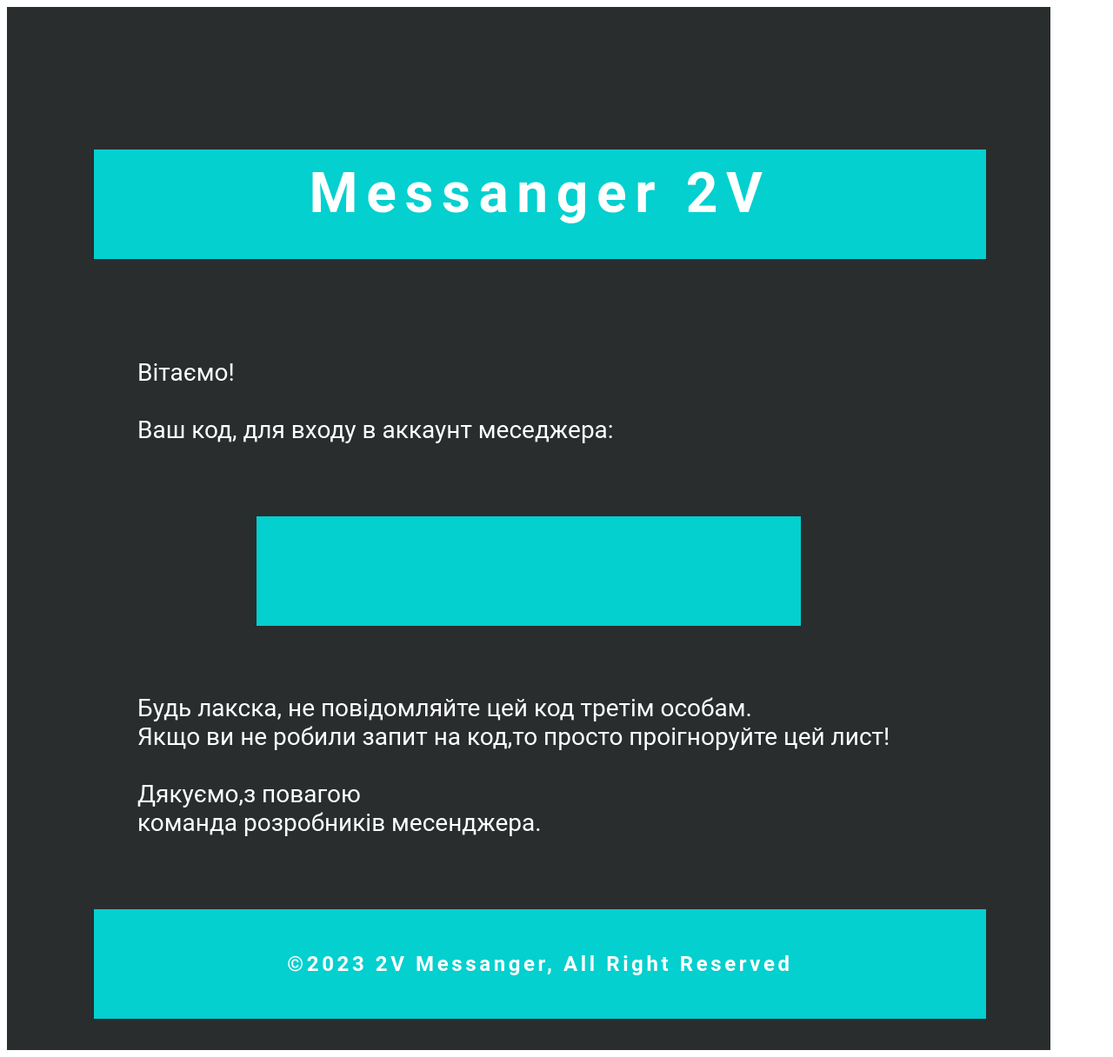
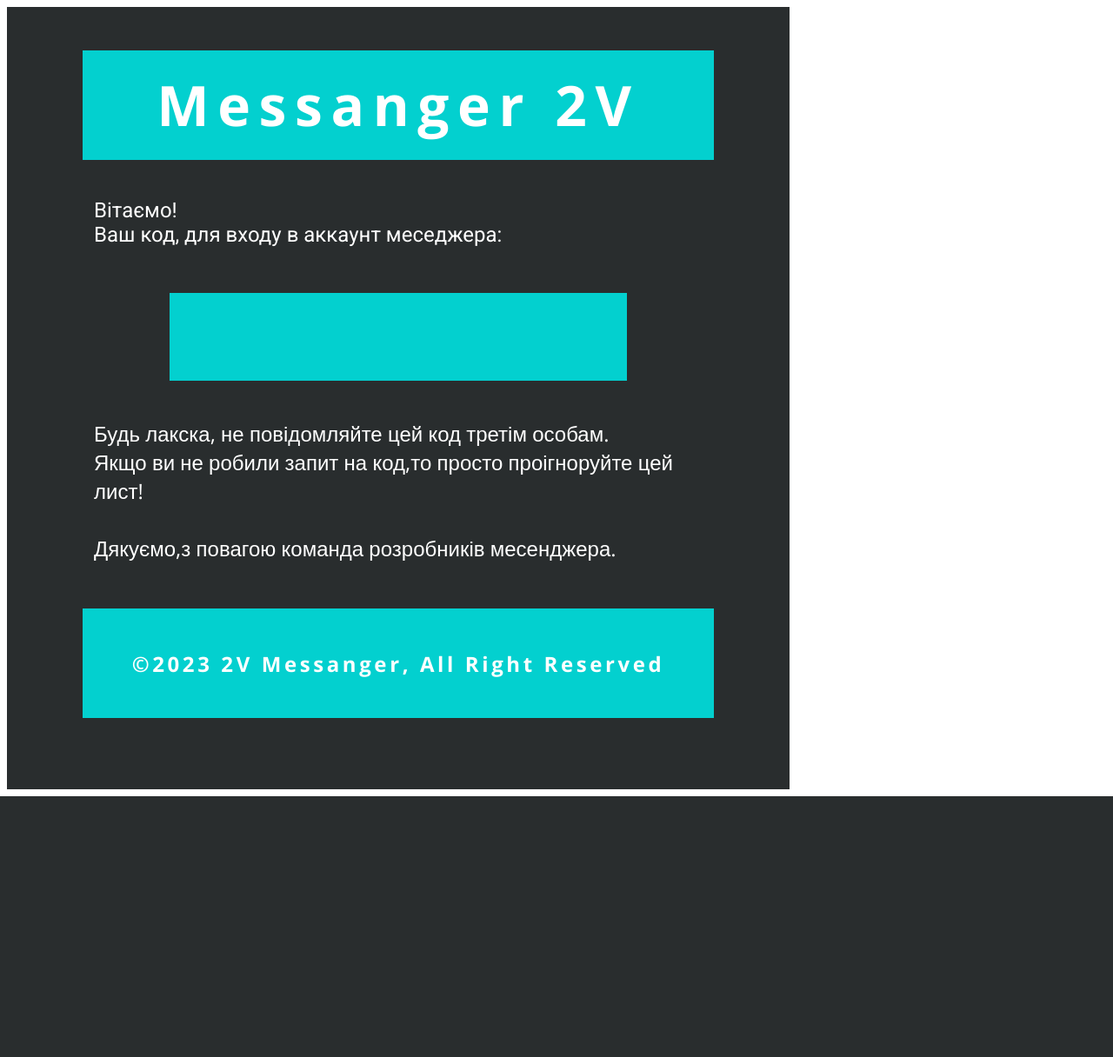
Before and after one commit to Valg1s/Messanger, a Django app: template templates/mail.html in a window 1280 px wide. Shown: the whole page at 87% size. After the commit the page ends 916 px from the top, so only its background shows below. Run offline with Django 4.2, Linux system fonts and the light colour scheme; the template is opened without the code that fills it, so the values that code supplies are empty.

Commit message:
Add tiny style to settings-form and rebuild mail patern

```diff
--- a/templates/mail.html
+++ b/templates/mail.html
@@ -1,57 +1,61 @@
 <!DOCTYPE html>
 <html lang="ua">
+
 <head>
   <meta charset="UTF-8">
   <meta name="viewport" content="width=device-width, initial-scale=1.0">
   <title>Document</title>
+  <link rel="preconnect" href="https://fonts.googleapis.com">
+  <link rel="preconnect" href="https://fonts.gstatic.com" crossorigin>
+  <link href="https://fonts.googleapis.com/css2?family=Open+Sans:wght@400;700&family=Roboto:wght@400;700&display=swap" rel="stylesheet">
 </head>
+
 <body>
-    <div style="width: 1000px;height: 1000px;background-color: #292D2E; padding: 100px;">
-        <div style = "height: 100%; width: 100%;">
-            <p style="width: 100%;height: 100px;background: #03D0CF;color: #FFF;
-            font-family: Roboto;
+  <div style="width: 800px;height: 800px;background-color: #292D2E; padding: 50px; font-family: 'Open Sans', sans-serif;">
+    <div style="height: 100%; width: 100%;">
+      <p style="width: 700px;height: 100px;background: #03D0CF;color: #FFF;
             font-size: 64px;
             font-style: normal;
             font-weight: 700;
-            line-height: normal;
-            letter-spacing: 9.6px; color: #FFF; text-align: center;padding: 13px;">Messanger 2V</p>
-            <p style="width: 100%;padding: 50px; color: #FFF;
-            font-family: Roboto;
-            font-size: 28px;
+            line-height: 100px;
+            letter-spacing: 9.6px; color: #FFF; text-align: center;padding: 13px; margin: 0 auto;">Messanger 2V</p>
+      <p style="width: 700px;padding: 20px; color: #FFF; font-family: 'Roboto';
+            font-size: 24px;
             font-style: normal;
             font-weight: 400;
             line-height: normal;
-            margin-bottom: 33px;">
-                Вітаємо!<br><br>
+            margin: 24px auto 33px;">
+        Вітаємо!<br>
         Ваш код, для входу в аккаунт меседжера:
       </p>
-            <p style="width: 600px;height: 100px;background: #03D0CF;color: #FFF; margin: 0 auto;text-align: center; font-family: Roboto;
+      <p style="width: 500px;height: 75px;background: #03D0CF;color: #FFF; margin: 0 auto;text-align: center; font-family: Roboto;
             font-size: 64px;
             font-style: normal;
             font-weight: 700;
-            line-height: normal;
+            line-height: 75px;
             letter-spacing: 9.6px;padding: 13px;">
         {{code}}
       </p>
-            <p style="width: 100%;padding: 50px; color: #FFF;
-            font-family: Roboto;
-            font-size: 28px;
+      <p style="width: 700px;padding: 20px; color: #FFF;
+            font-size: 24px;
             font-style: normal;
             font-weight: 400;
             line-height: normal;
-            margin-bottom: 33px;">
-                Будь лакска, не повідомляйте цей код третім особам. <br>Якщо ви не робили запит на код,то просто проігноруйте цей лист!
+            margin: 24px auto 33px;">
+        Будь лакска, не повідомляйте цей код третім особам. <br>Якщо ви не робили запит на код,то просто проігноруйте
+        цей лист!
         <br><br>
-                Дякуємо,з повагою<br>
-                команда розробників месенджера.</p>
+        Дякуємо,з повагою
+        <!-- <br> -->
+        команда розробників месенджера.
+      </p>
 
-            <p style="width: 600px;height: 100px;background: #03D0CF;color: #FFF; margin: 0 auto;text-align: center; font-family: Roboto;
+      <p style="width: 700px;height: 100px;background: #03D0CF;color: #FFF; margin: 0 auto;text-align: center;
             font-size: 24px;
             font-style: normal;
             font-weight: 700;
             line-height: normal;
             letter-spacing: 3.6px; padding: 13px;display: flex;
-    width: 100%;
             text-align: center;
             justify-content: center;
             align-items: center;">
@@ -60,4 +64,5 @@
     </div>
   </div>
 </body>
+
 </html>
```
Also changed, not shown: static/css/main_style.css (+41 -5 lines), templates/main/index.html (+10 -6 lines). Lines whose indentation alone changed are shown as unchanged.
